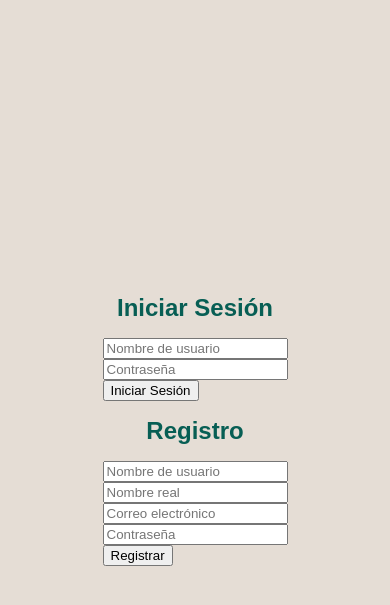
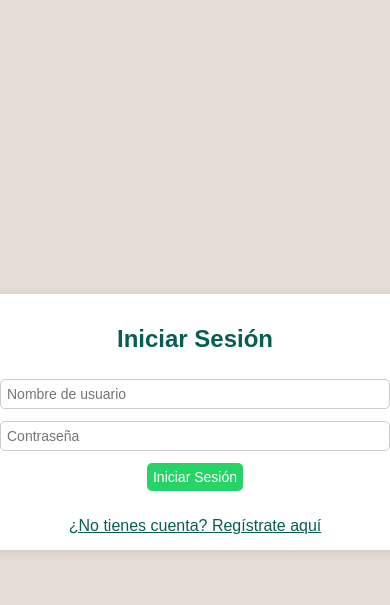
Before and after one commit to AngelCampsRuiz/whatsappM7, a PHP site: page / in a window 390 px wide. Shown: the top 605 px of the page. Run offline with PHP 8.4, Linux system fonts and the light colour scheme.

Commit message:
Login y register, cambio de css con hidden o visible, para que esten los dos en una misma pagina

```diff
--- a/index.php
+++ b/index.php
@@ -56,19 +56,36 @@ if ($_SERVER['REQUEST_METHOD'] == 'POST') {
 
 <!DOCTYPE html>
 <html lang="es">
+
 <head>
     <meta charset="UTF-8">
     <title>Login y Registro</title>
     <link rel="stylesheet" type="text/css" href="styles/styles.css">
+    <link rel="stylesheet" type="text/css" href="styles/auth.css"> <!-- Nueva línea para cargar el CSS -->
+    <style>
+        /* Agregar estilos directamente para simplificar */
+        .hidden {
+            display: none; /* Ocultar completamente el formulario */
+        }
+        .visible {
+            display: block; /* Mostrar el formulario */
+        }
+    </style>
 </head>
+
 <body>
+    <div class="auth-container">
+        <div id="login-form" class="visible">
             <h1>Iniciar Sesión</h1>
             <form method="POST" action="index.php">
                 <input type="text" name="usuario" placeholder="Nombre de usuario" required><br>
                 <input type="password" name="contrasena" placeholder="Contraseña" required><br>
                 <input type="submit" name="iniciar_sesion" value="Iniciar Sesión">
             </form>
+            <div class="toggle-link" onclick="toggleForms()">¿No tienes cuenta? Regístrate aquí</div>
+        </div>
 
+        <div id="register-form" class="hidden">
             <h1>Registro</h1>
             <form method="POST" action="index.php">
                 <input type="text" name="usuario" placeholder="Nombre de usuario" required><br>
@@ -77,5 +94,29 @@ if ($_SERVER['REQUEST_METHOD'] == 'POST') {
                 <input type="password" name="contrasena" placeholder="Contraseña" required><br>
                 <input type="submit" name="registrar" value="Registrar">
             </form>
+            <div class="toggle-link" onclick="toggleForms()">¿Ya tienes cuenta? Inicia sesión aquí</div>
+        </div>
+    </div>
+
+    <script>
+        function toggleForms() {
+            const loginForm = document.getElementById('login-form');
+            const registerForm = document.getElementById('register-form');
+
+            // Alternar visibilidad entre los formularios
+            if (loginForm.classList.contains("visible")) {
+                loginForm.classList.remove("visible");
+                loginForm.classList.add("hidden");
+                registerForm.classList.remove("hidden");
+                registerForm.classList.add("visible");
+            } else {
+                registerForm.classList.remove("visible");
+                registerForm.classList.add("hidden");
+                loginForm.classList.remove("hidden");
+                loginForm.classList.add("visible");
+            }
+        }
+    </script>
 </body>
+
 </html>
--- /dev/null
+++ b/styles/auth.css
@@ -0,0 +1,119 @@
+/* Estilos generales */
+body {
+    font-family: Arial, sans-serif;
+    background-color: #e5ddd5;
+    margin: 0;
+    padding: 0;
+    display: flex;
+    flex-direction: column;
+    align-items: center;
+    justify-content: center;
+    height: 100vh;
+}
+
+h1 {
+    color: #075e54;
+}
+
+.auth-container {
+    background-color: white;
+    border-radius: 10px;
+    box-shadow: 0 2px 10px rgba(0, 0, 0, 0.1);
+    padding: 20px;
+    width: 300px;
+    text-align: center;
+    overflow: hidden; /* Para evitar que el contenido sobresalga */
+}
+
+.auth-container h1 {
+    font-size: 24px;
+    margin-bottom: 20px;
+}
+
+.auth-container input[type="text"],
+.auth-container input[type="email"],
+.auth-container input[type="password"] {
+    width: 100%;
+    padding: 10px;
+    margin: 10px 0;
+    border: 1px solid #ccc;
+    border-radius: 5px;
+    box-sizing: border-box;
+}
+
+.auth-container input[type="submit"] {
+    background-color: #25D366; /* WhatsApp color */
+    color: white;
+    border: none;
+    border-radius: 5px;
+    padding: 10px;
+    cursor: pointer;
+    font-size: 16px;
+}
+
+/* Estilos para el efecto de transición */
+form {
+    transition: max-height 0.5s ease;
+    overflow: hidden; /* Para que la transición no expanda el contenido visible */
+}
+
+.hidden {
+    max-height: 0;
+    opacity: 0;
+    transition: opacity 0.5s ease;
+}
+
+.visible {
+    max-height: 400px; /* Ajustar según el contenido del formulario */
+    opacity: 1;
+    transition: opacity 0.5s ease;
+}
+
+.toggle-link {
+    margin-top: 20px;
+    color: #075e54; /* Color que coincide con el tema de WhatsApp */
+    text-decoration: underline; /* Subrayar para que parezca un enlace */
+    cursor: pointer; /* Cambiar el cursor para que indique que es clickeable */
+    transition: color 0.3s ease; /* Transición para suavizar el cambio de color */
+}
+
+.toggle-link:hover {
+    color: #25D366; /* Cambiar color al pasar el mouse */
+}
+
+
+/* Media Queries para pantallas más pequeñas */
+@media screen and (max-width: 768px) {
+    .auth-container {
+        width: 90%;
+        padding: 15px;
+    }
+
+    .auth-container input[type="text"],
+    .auth-container input[type="email"],
+    .auth-container input[type="password"],
+    .auth-container input[type="submit"] {
+        font-size: 16px;
+        margin: 8px 0;
+        padding: 8px;
+    }
+}
+
+@media screen and (max-width: 480px) {
+    .auth-container h1 {
+        font-size: 24px;
+    }
+
+    .auth-container {
+        width: 100%;
+    }
+
+    .auth-container input[type="text"],
+    .auth-container input[type="email"],
+    .auth-container input[type="password"],
+    .auth-container input[type="submit"] {
+        font-size: 14px;
+        margin: 6px 0;
+        padding: 6px;
+    }
+}
```
Lines whose indentation alone changed are shown as unchanged.
